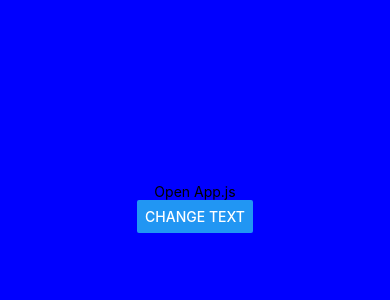
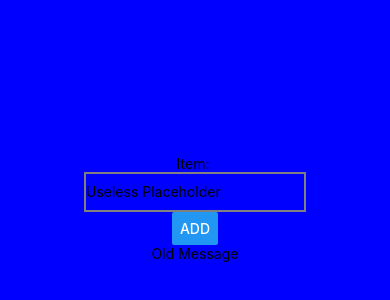
Before and after one commit to hanpm/LAHacks-Prep, a React Native app in the folder rn-first-app/: screen / in a window 390 px wide. Shown: the part 214-514 px from the top of the page. Built offline with nearby package versions, Linux system fonts and the light colour scheme.

Commit message:
input field

```diff
--- a/rn-first-app/App.js
+++ b/rn-first-app/App.js
@@ -1,15 +1,27 @@
-import React, { useState } from "react";
-import { StyleSheet, Text, View, Button } from "react-native";
+// import input_style from "./input_style.js";
+import React, { useState, Component } from "react";
+import { StyleSheet, Text, TextInput, View, Button } from "react-native";
 
 export default function App() {
-  const [outputText, setOutputText] = useState("Open App.js");
+  const [outputText, setOutputText] = useState("Old Message");
+  const [value, onChangeText] = React.useState('Useless Placeholder');
+
   return (
     <View style={styles.container}>
-      <Text>{outputText}</Text>
-      <Button
-        title="Change Text"
+      <Text>Item: </Text>
+      <TextInput
+      style={{ height: 40, borderColor: 'gray', borderWidth: 2 }}
+      onChangeText={text => onChangeText(text)}
+      value={value}
+    />
+
+    <Button
+        title="Add"
         onPress={() => setOutputText("the text changed!")}
       />
+
+      <Text>{outputText}</Text>
+
     </View>
   );
 }
@@ -22,76 +34,3 @@ const styles = StyleSheet.create({
     justifyContent: "center"
   }
 });
-
-//LOL this was david's code roflmao
-
-// import * as React from 'react';
-// import { Platform, StyleSheet, Text, View } from 'react-native';
-
-// const instructions = Platform.select({
-//   ios: `Press Cmd+R to reload,\nCmd+D or shake for dev menu`,
-//   android: `Double tap R on your keyboard to reload,\nShake or press menu button for dev menu`,
-// });
-
-// export default function App() {
-//   return (
-//     <View style={styles.container}>
-//       <Text style={styles.welcome}>Welcome to React Native!</Text>
-//       <Text style={styles.instructions}>To get started, edit App.js</Text>
-//       <Text style={styles.instructions}>{instructions}</Text>
-//     </View>
-//   );
-// }
-
-// const styles = StyleSheet.create({
-//   container: {
-//     flex: 1,
-//     justifyContent: 'center',
-//     alignItems: 'center',
-//     backgroundColor: '#F5FCFF',
-//   },
-//   welcome: {
-//     fontSize: 20,
-//     textAlign: 'center',
-//     margin: 10,
-//   },
-//   instructions: {
-//     textAlign: 'center',
-//     color: '#333333',
-//     marginBottom: 5,
-//   },
-// });
-
-// import * as React from 'react';
-// import { Text, View } from 'react-native';
-// import { NavigationContainer } from '@react-navigation/native';
-// import { createBottomTabNavigator } from '@react-navigation/bottom-tabs';
-
-// function HomeScreen() {
-//   return (
-//     <View style={{ flex: 1, justifyContent: 'center', alignItems: 'center' }}>
-//       <Text>Home!</Text>
-//     </View>
-//   );
-// }
-
-// function SettingsScreen() {
-//   return (
-//     <View style={{ flex: 1, justifyContent: 'center', alignItems: 'center' }}>
-//       <Text>Settings!</Text>
-//     </View>
-//   );
-// }
-
-// const Tab = createBottomTabNavigator();
-
-// export default function App() {
-//   return (
-//     <NavigationContainer>
-//       <Tab.Navigator>
-//         <Tab.Screen name="Home" component={HomeScreen} />
-//         <Tab.Screen name="Settings" component={SettingsScreen} />
-//       </Tab.Navigator>
-//     </NavigationContainer>
-//   );
-// }
```
